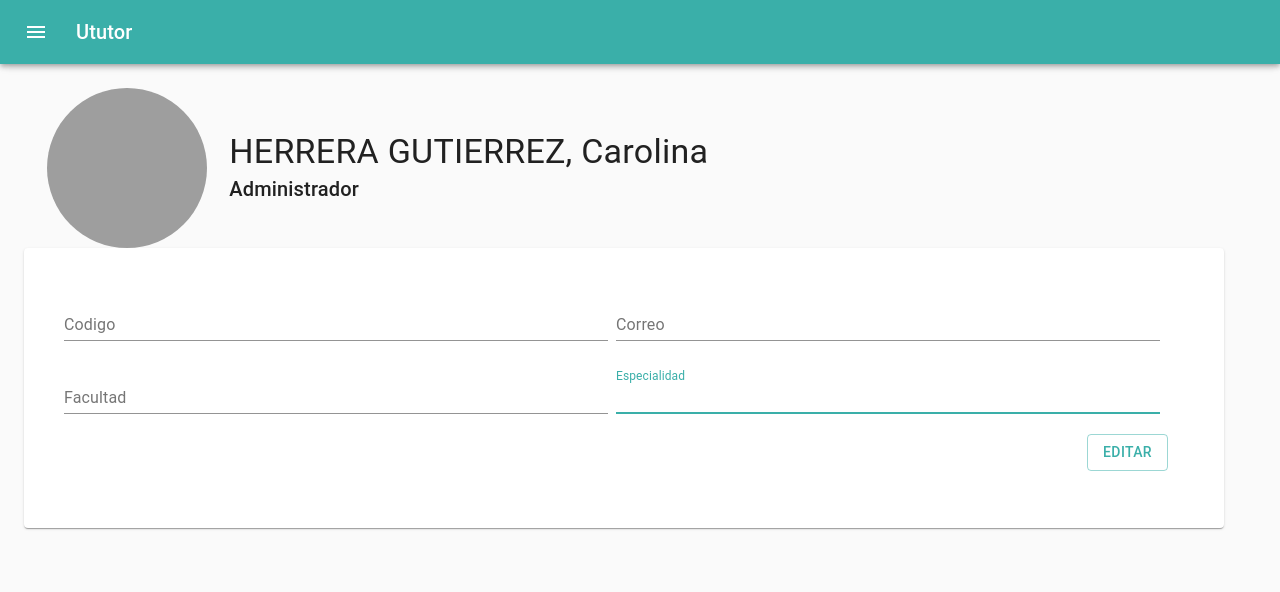
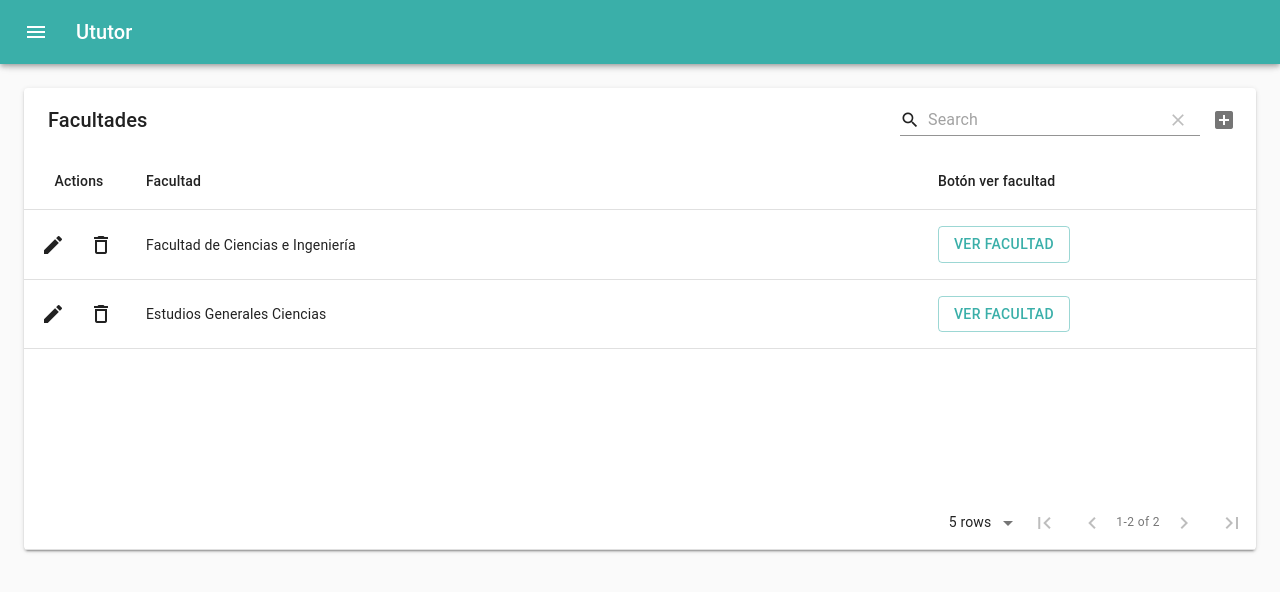
Before and after one commit to Dlumior/S3-test, a React (Create React App) app: page /administrador in a window 1280 px wide. Shown: the top 592 px of the page. Built offline with nearby package versions, Linux system fonts and the light colour scheme; grey boxes are pictures that could not be loaded.

Commit message:
gitflow-feature-stash: feat-Coordinador-RegistroFacultades

```diff
--- a/package.json
+++ b/package.json
@@ -8,6 +8,7 @@
     "@testing-library/jest-dom": "^4.2.4",
     "@testing-library/react": "^9.5.0",
     "@testing-library/user-event": "^7.2.1",
+    "material-table": "^1.57.2",
     "react": "^16.13.1",
     "react-dom": "^16.13.1",
     "react-redux": "^7.2.0",
--- a/public/index.html
+++ b/public/index.html
@@ -24,6 +24,7 @@
       work correctly both with client-side routing and a non-root public URL.
       Learn how to configure a non-root public URL by running `npm run build`.
     -->
+    <link rel="stylesheet" href="https://fonts.googleapis.com/icon?family=Material+Icons">
     <title>React App</title>
   </head>
   <body>
--- a/src/components/Administrador/BarraNavegacion.js
+++ b/src/components/Administrador/BarraNavegacion.js
@@ -134,16 +134,18 @@ const BarraNavegacion = (props) => {
         </div>
         <Divider />
         <List>
-          {["Inbox", "Starred", "Send email", "Drafts"].map((text, index) => (
+          {["Perfil", "Institución", "Facultades", "Coordinadores"].map(
+            (text, index) => (
               <ListItem button key={text}>
                 <ListItemIcon>
                   {index % 2 === 0 ? <InboxIcon /> : <MailIcon />}
                 </ListItemIcon>
                 <ListItemText primary={text} />
               </ListItem>
-          ))}
+            )
+          )}
         </List>
-        <Divider />
+        {/* <Divider />
         <List>
           {["All mail", "Trash", "Spam"].map((text, index) => (
             <ListItem button key={text}>
@@ -153,7 +155,7 @@ const BarraNavegacion = (props) => {
               <ListItemText primary={text} />
             </ListItem>
           ))}
-        </List>
+        </List> */}
       </Drawer>
       <main
         className={clsx(classes.content, {
--- a/src/components/Administrador/Cabecera.js
+++ b/src/components/Administrador/Cabecera.js
@@ -1,5 +1,11 @@
 import React from "react";
-import { Grid, Typography, Avatar, makeStyles } from "@material-ui/core";
+import {
+  Grid,
+  Typography,
+  Avatar,
+  makeStyles,
+  Container,
+} from "@material-ui/core";
 
 const useStyles = makeStyles((theme) => ({
   small: {
@@ -10,6 +16,10 @@ const useStyles = makeStyles((theme) => ({
     width: theme.spacing(20),
     height: theme.spacing(20),
   },
+  customContainer: {
+    padding: theme.spacing(5),
+    backgroundColor: "#ffffff",
+  },
 }));
 
 const Cabecera = () => {
@@ -17,6 +27,7 @@ const Cabecera = () => {
 
   return (
     <div>
+      <Container maxWidth="xl" className={classes.customContainer}>
         <Grid container>
           <Grid item xs={2} container justify="center" alignItems="center">
             <Avatar
@@ -37,6 +48,7 @@ const Cabecera = () => {
             <Typography variant="h6">Administrador</Typography>
           </Grid>
         </Grid>
+      </Container>
     </div>
   );
 };
--- a/src/components/Administrador/Datos.js
+++ b/src/components/Administrador/Datos.js
@@ -15,7 +15,7 @@ const Datos = () => {
   return (
     <Paper className={classes.caja}>
       <Grid container xs={12} direction="column" spacing={2}>
-        <Grid item xs={12} container spacing={1}>
+        <Grid item xs={12} container spacing={10}>
           <Grid item xs={6}>
             <TextField
               autoFocus
@@ -37,7 +37,7 @@ const Datos = () => {
             />
           </Grid>
         </Grid>
-        <Grid item xs={12} container spacing={1}>
+        <Grid item xs={12} container spacing={10}>
           <Grid item xs={6}>
             <TextField
               autoFocus
@@ -59,7 +59,7 @@ const Datos = () => {
             />
           </Grid>
         </Grid>
-        <Grid item xs={12} container justify="flex-end" alignItems="center">
+        <Grid item xs={12} container justify="flex-start" alignItems="center">
           <Button color="primary" variant="outlined">
             Editar
           </Button>
--- /dev/null
+++ b/src/components/Administrador/Tabla.js
@@ -0,0 +1,86 @@
+import React from "react";
+import MaterialTable from "material-table";
+import { Button } from "@material-ui/core";
+
+const data = {
+  columns: [
+    {
+      title: "Facultad",
+      field: "facultad",
+    },
+    {
+      title: "",
+      field: "espacio1",
+    },
+    {
+      title: "",
+      field: "espacio2",
+    },
+    {
+      title: "",
+      field: "espacio3",
+    },
+    {
+      title: "Botón ver facultad",
+      render: (rowData) => (
+        <Button color="primary" variant="outlined">
+          Ver Facultad
+        </Button>
+      ),
+    },
+    // { title: "Coordinador", field: "coordinador" },
+  ],
+  data: [
+    { facultad: "Facultad de Ciencias e Ingeniería" },
+    { facultad: "Estudios Generales Ciencias" },
+  ],
+};
+
+export default function Tabla() {
+  const [state, setState] = React.useState(data);
+
+  return (
+    <MaterialTable
+      title="Facultades"
+      columns={state.columns}
+      data={state.data}
+      editable={{
+        onRowAdd: (newData) =>
+          new Promise((resolve) => {
+            setTimeout(() => {
+              resolve();
+              setState((prevState) => {
+                const data = [...prevState.data];
+                data.push(newData);
+                return { ...prevState, data };
+              });
+            }, 600);
+          }),
+        onRowUpdate: (newData, oldData) =>
+          new Promise((resolve) => {
+            setTimeout(() => {
+              resolve();
+              if (oldData) {
+                setState((prevState) => {
+                  const data = [...prevState.data];
+                  data[data.indexOf(oldData)] = newData;
+                  return { ...prevState, data };
+                });
+              }
+            }, 600);
+          }),
+        onRowDelete: (oldData) =>
+          new Promise((resolve) => {
+            setTimeout(() => {
+              resolve();
+              setState((prevState) => {
+                const data = [...prevState.data];
+                data.splice(data.indexOf(oldData), 1);
+                return { ...prevState, data };
+              });
+            }, 600);
+          }),
+      }}
+    />
+  );
+}
--- a/src/pages/Administrador/Administrador.js
+++ b/src/pages/Administrador/Administrador.js
@@ -1,14 +1,13 @@
 import React from "react";
 
-import RegistrarAdministrador from "../../components/Administrador/RegistrarCoordinador.js";
 import BarraNavegacion from "../../components/Administrador/BarraNavegacion.js";
 import Perfil from "./Perfil.js";
+import Facultades from "./Facultades.js";
 
 const Administrador = () => {
   return (
     <div>
-      {/* <RegistrarAdministrador /> */}
-      <BarraNavegacion contenido={<Perfil />} />
+      <BarraNavegacion contenido={<Facultades />} />
     </div>
   );
 };
--- /dev/null
+++ b/src/pages/Administrador/Facultades.js
@@ -0,0 +1,13 @@
+import React from "react";
+
+import Tabla from "../../components/Administrador/Tabla";
+
+const Facultades = () => {
+  return (
+    <div>
+      <Tabla />
+    </div>
+  );
+};
+
+export default Facultades;
--- a/src/pages/Administrador/Perfil.js
+++ b/src/pages/Administrador/Perfil.js
@@ -1,13 +1,33 @@
 import React from "react";
+
 import Datos from "../../components/Administrador/Datos";
+import Cabecera from "../../components/Administrador/Cabecera.js";
+import { Grid, makeStyles } from "@material-ui/core";
 
-import Cabecera from "../../components/Administrador/Cabecera.js";
+const useStyles = makeStyles((theme) => ({
+  customContainer: {
+    margin: theme.spacing(5),
+  },
+}));
 
 const Perfil = () => {
+  const classes = useStyles();
+
   return (
     <div>
       <Cabecera />
-      <Datos />
+      <Grid
+        container
+        xs={12}
+        spacing={5}
+        justify="center"
+        alignItems="center"
+        className={classes.customContainer}
+      >
+        <Grid item>
+          <Datos />
+        </Grid>
+      </Grid>
     </div>
   );
 };
```
Also changed, not shown: 1 other file (tests, documents, lock files or other folders). Lines whose indentation alone changed are shown as unchanged.
